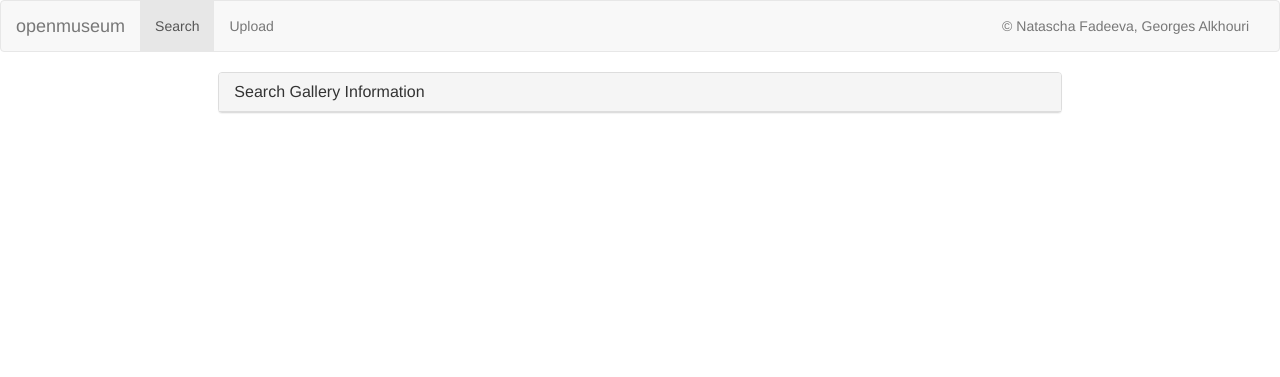
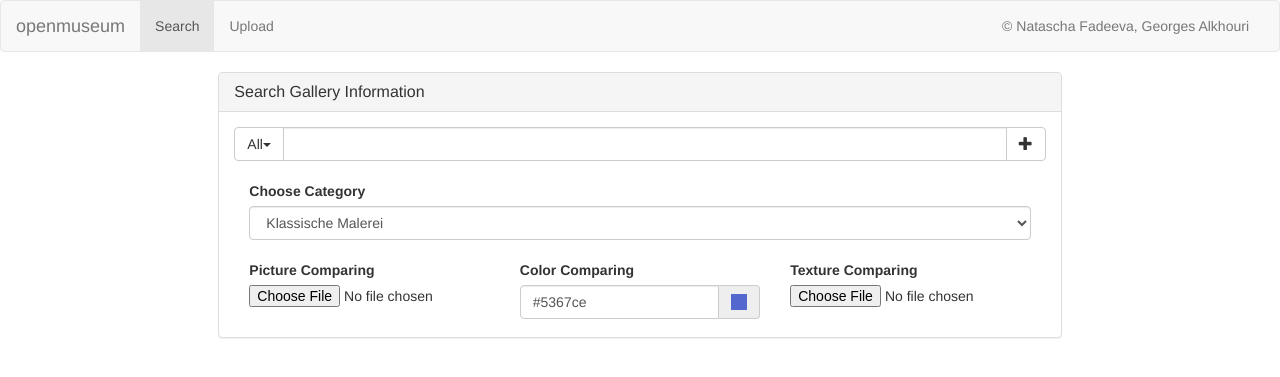
Before and after one commit to GeorgesAlkhouri/openmuseum, a PHP site: page / in a window 1280 px wide. Shown: the top 377 px of the page. Run offline with PHP 8.4, Linux system fonts and the light colour scheme; some libraries are stand-ins or nearby versions.

Commit message:
[CHANGE] Implementing search input UI

```diff
--- a/templates/search.php
+++ b/templates/search.php
@@ -1,16 +1,87 @@
-</body>
-
 <div class="row">
     <div class="col-md-2"></div>
     <div class="col-md-8">
-
         <div class="panel panel-default">
             <div class="panel-heading">
                 <h3 class="panel-title">Search Gallery Information</h3>
             </div>
+            <div id="panel-body" class="panel-body">
+                <form>
+                    <div id="searchInput">
+                        <div class="input-group">
+                            <div class="input-group-btn">
+                                <button type="button" class="btn btn-default dropdown-toggle" data-toggle="dropdown" aria-expanded="false">All<span class="caret"></span></button>
+                                <ul class="dropdown-menu" role="menu">
+                                    <li><a href="#">Artist</a></li>
+                                    <li><a href="#">Owner</a></li>
+                                    <li><a href="#">Keywords</a></li>
+                                    <li><a href="#">Description</a></li>
+                                    <li class="divider"></li>
+                                    <li><a href="#">All</a></li>
+                                </ul>
                             </div>
-                <div class="panel-body">
+                            <!-- /btn-group -->
+                            <input type="text" class="form-control" aria-label="...">
+                            <div class="input-group-btn">
+                                <button id="addButton" type="button" class="btn btn-default">
+                                <span class="glyphicon glyphicon-plus" aria-hidden="true"></span>
+                                </button>
+                            </div>
+                        </div>
+                        <!-- /input-group -->
+                        </br >
+                    </div>
+                    <div id="searchInputFilling"></div>
+                    <div class="col-md-12">
+                        <label>Choose Category</label>
+                        <select name="category[]" class="form-control">
+                            <option>Klassische Malerei</option>
+                            <option>Moderne Kunst</option>
+                            <option>Romantik</option>
+                            <option>Expressionismus</option>
+                        </select>
+                        </br>
+                    </div>
+                    <div class="col-md-4">
+                        <div class="form-group">
+                            <label>Picture Comparing</label>
+                            <input type="file" name="picture_comparing">
+                        </div>
+                    </div>
+                    <div class="col-md-4">
+                        <label>Color Comparing</label>
+                        <div class="input-group cp">
+                            <input name ="picture_color" type="text" value="#5367ce" class="form-control" />
+                            <span class="input-group-addon"><i></i></span>
+                        </div>
+                    </div>
+                    <div class="col-md-4">
+                        <div class="form-group">
+                            <label>Texture Comparing</label>
+                            <input type="file" name="texture_comparing">
+                        </div>
+                    </div>
+            </div>
+            </form>
+        </div>
     </div>
     <div class="col-md-2"></div>
 </div>
+<script>
+    $(function(){
+
+        		$('.cp').colorpicker();
+    });
+    var count = 1;
+
+     $('#addButton').on('click', function () {
+     			if (count < 4) {
+
+       			$( "#searchInputFilling" ).append( $("#searchInput").html() );
+       			count++;
+
+       		}
+       	});
+</script>
+</body>
 </html>
```
Lines whose indentation alone changed are shown as unchanged.
